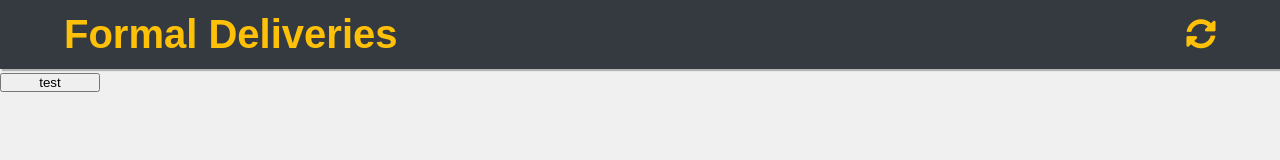
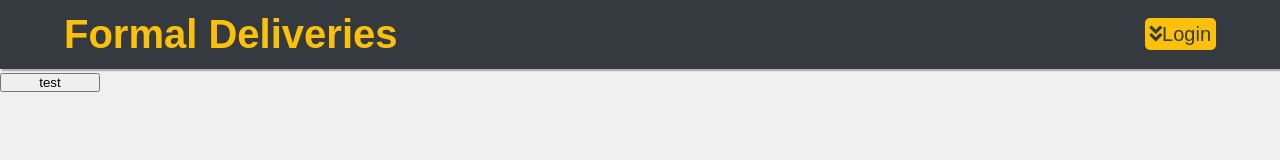
Before and after one commit to cmcogit/github-formal-delivery-pwa, a plain HTML site: page index.html in a window 1280 px wide. Drawn offline with Linux system fonts and the light colour scheme.

Commit message:
updated index to have a nav tag and css to beautify

```diff
--- a/index.html
+++ b/index.html
@@ -14,9 +14,9 @@
       <div class="menu-title">
         <h1>Formal Deliveries</h1>
       </div>
-      <div class="menu-refresh">
-        <i class="fas fa-sync-alt"></i>
-      </div>
+      <nav>
+        <a href="#" class="refresh"><i class="fas" data-fa-pseudo-element=":before">&#xf103;</i>Login</a>
+      </nav>
     </div>
   </div>
 
--- a/styles/style.css
+++ b/styles/style.css
@@ -28,9 +28,35 @@ body {
   flex-wrap: wrap;
 }
 
-.menu-refresh {
-  font-size: 1.5em;
+nav a {
+  /* width: 30%; */
+  /* width: 15em; */
+  padding: .25em;
+  color: #343a40;
+  background-color: #ffc107;
+  border-radius: 0.25em;
+  text-decoration: none;
+  text-align: center;
 }
+
+nav a:hover, nav a:focus {
+  color: rgba(255,255,255, 1.0);
+  text-decoration: none;
+}
+
+/* .menu-refresh {
+  font-size: 1.0em;
+  padding: .20em;
+  background-color: #ffc107;
+  border-radius: 0.20em;
+  text-decoration: none;
+  text-align: center;
+} */
+
+/* .btn-refresh {
+  text-decoration: none;
+  color: #343a40;
+} */
 
 .btn {
   width: 100px;
@@ -43,6 +69,6 @@ grid-container {
 
 @media screen and (max-width: 700px) {
   .menu h1 {
-    font-size: 10px;
+    font-size: 20px;
   }
 }
```
